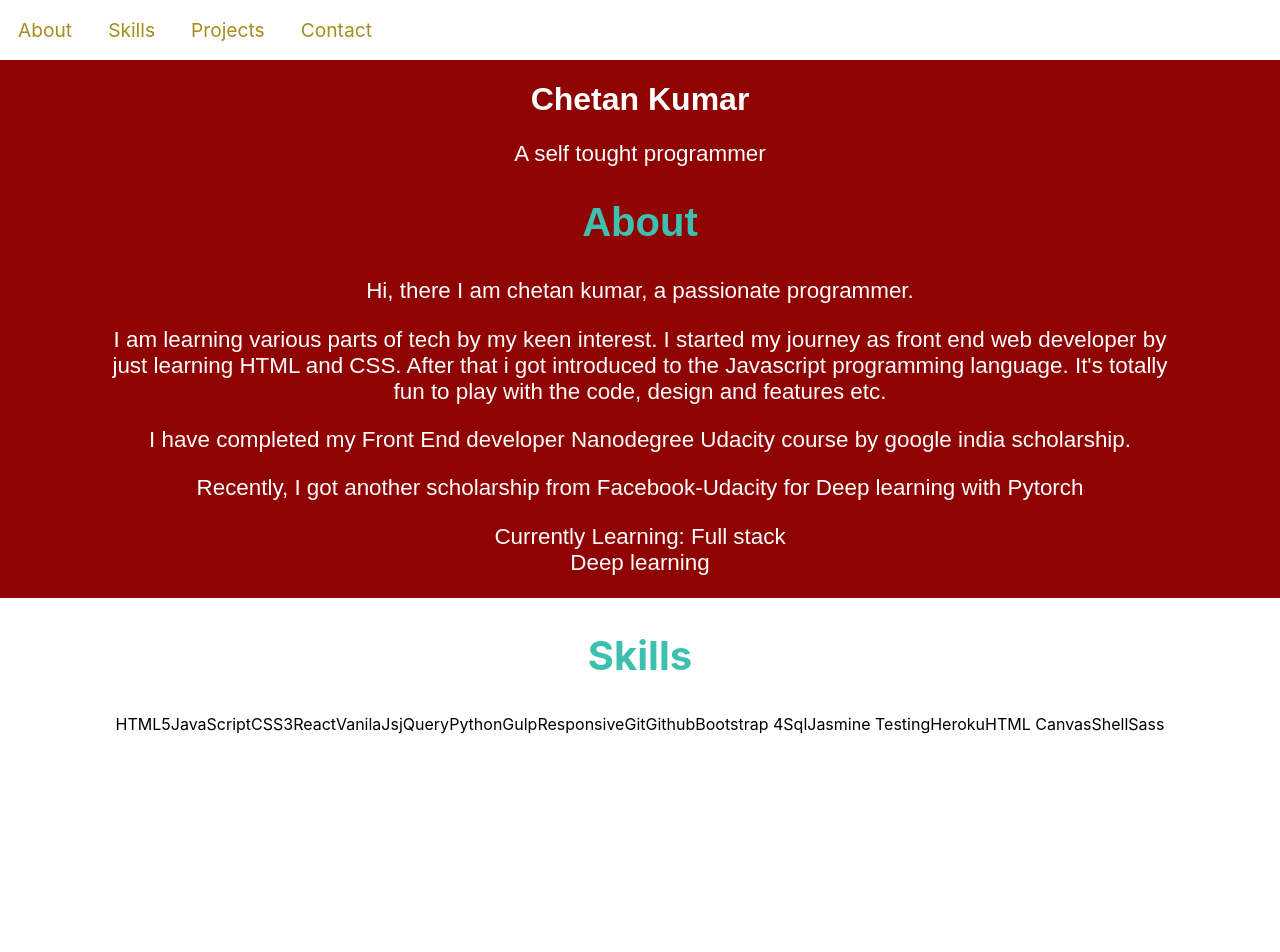
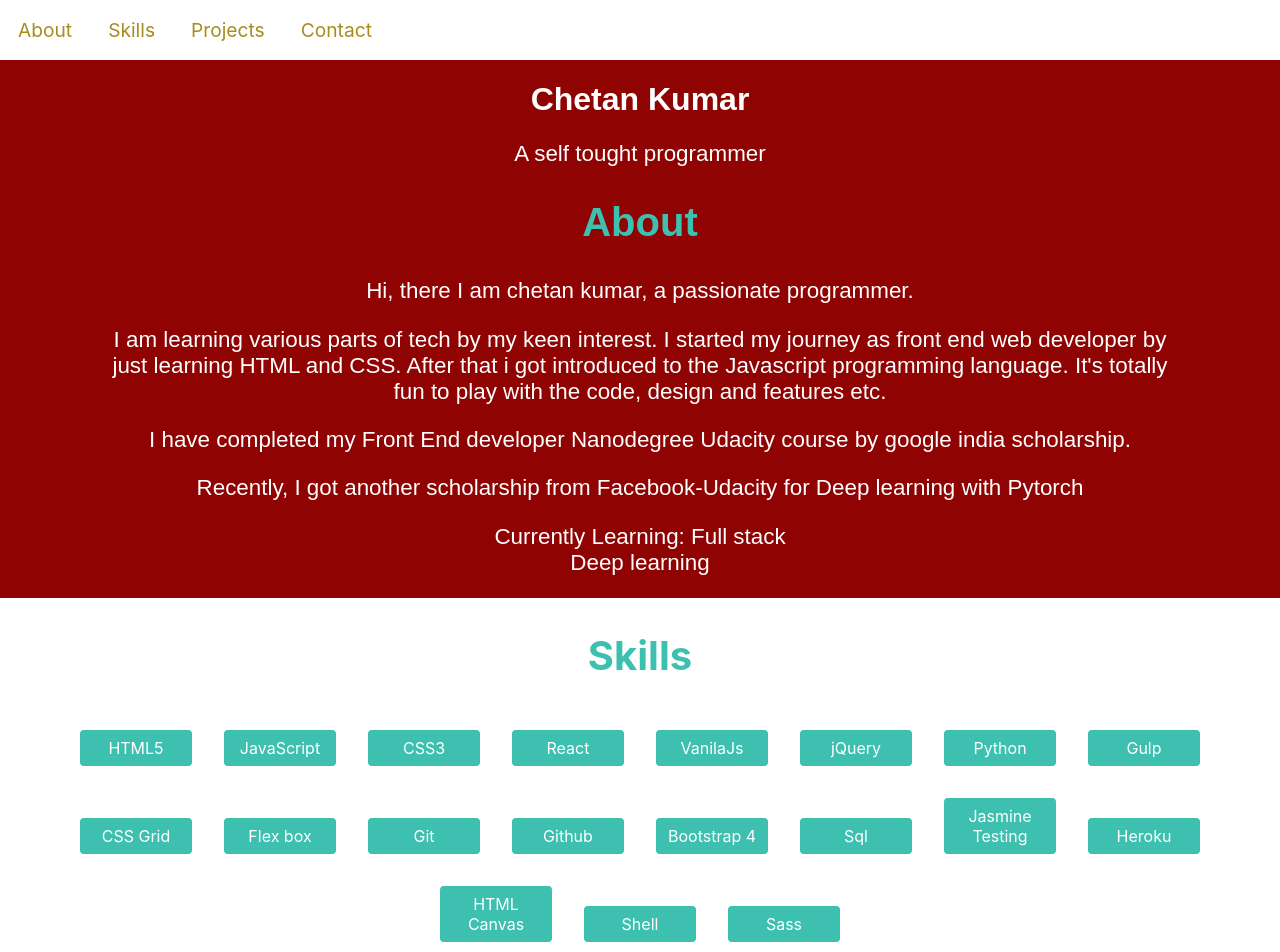
Before and after one commit to Ckbhatia/Portfolio, a React (Create React App) app: page / in a window 1280 px wide. Shown: the top 952 px of the page. Built offline with nearby package versions, Linux system fonts and the light colour scheme.

Commit message:
style: style the skills

```diff
--- a/src/App.css
+++ b/src/App.css
@@ -58,11 +58,19 @@ h1 {
 
 .skills {
   text-align: center;
-  height: 400px;
+  height: 100%;
+  margin-left: 10px;
+  margin-right: 10px;
 }
 
-.skills > p {
-  color: rgb(167, 141, 30);
+.skills > span {
+  color: rgb(255, 255, 255);
+  background-color: rgb(61, 192, 176);
+  margin: 1em;
+  padding: 0.5em;
+  width: 6em;
+  border-radius: 4px;
+  display: inline-block;
 }
 
 /* --------------  Projects  -------------- */
--- a/src/components/Main.jsx
+++ b/src/components/Main.jsx
@@ -13,7 +13,7 @@ export default class Main extends Component {
     render() {
 
         const skills = ["HTML5" ,"JavaScript", "CSS3", "React", "VanilaJs", "jQuery",
-         "Python", "Gulp", "Responsive", "Git", "Github", "Bootstrap 4", "Sql","Jasmine Testing", "Heroku", "HTML Canvas", "Shell", "Sass"];
+         "Python", "Gulp", "CSS Grid", "Flex box", "Git", "Github", "Bootstrap 4", "Sql","Jasmine Testing", "Heroku", "HTML Canvas", "Shell", "Sass"];
 
         return (
             <div>
```
